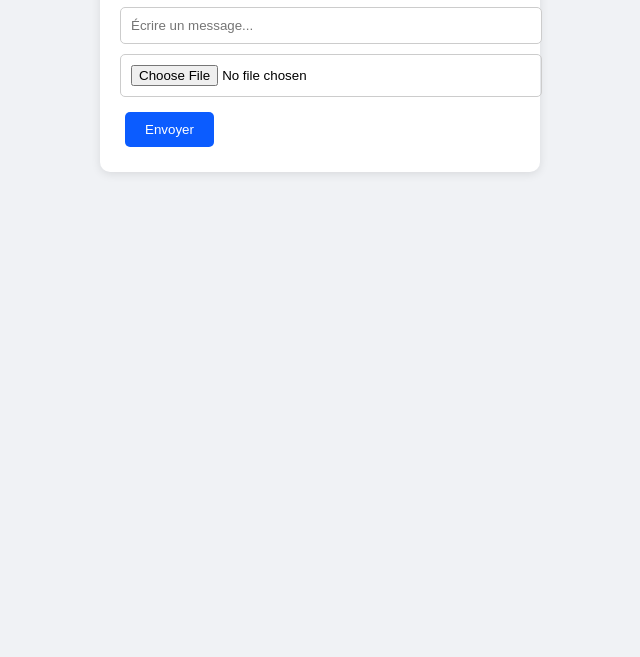
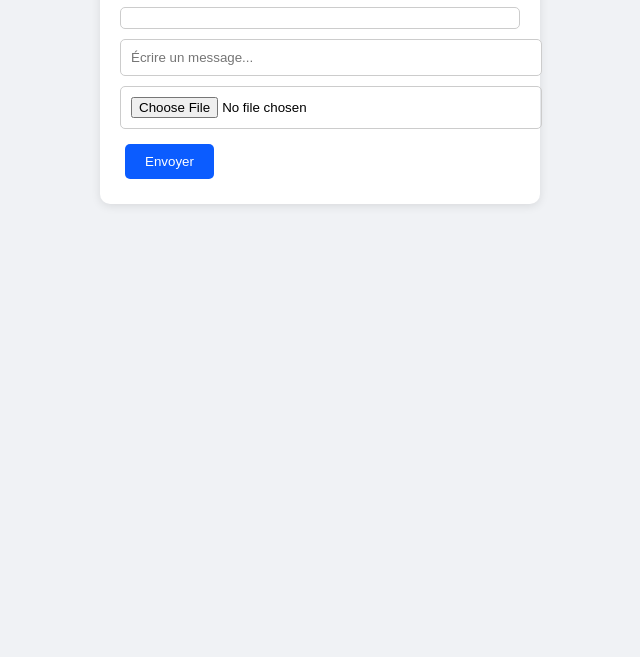
Before and after one commit to j2151348-sketch/Chat, a plain HTML site: page chat.html in a window 1280 px wide. Shown: the part 143-800 px from the top of the page, without its empty margins (320-960 px from the left). Drawn offline with nearby package versions, Linux system fonts and the light colour scheme.

Commit message:
Add styles for messages container

```diff
--- a/style.css
+++ b/style.css
@@ -3,3 +3,4 @@ body{font-family:sans-serif;margin:0;padding:0;background:#f0f2f5}
 input{display:block;width:100%;margin:10px 0;padding:10px;border:1px solid #ccc;border-radius:5px}
 button{padding:10px 20px;background:#0b5cff;color:white;border:none;border-radius:5px;margin:5px;cursor:pointer}
 button:hover{background:#084ecb}
+#messages{max-height:300px;overflow-y:auto;border:1px solid #ccc;padding:10px;margin:10px 0;border-radius:5px}
```
